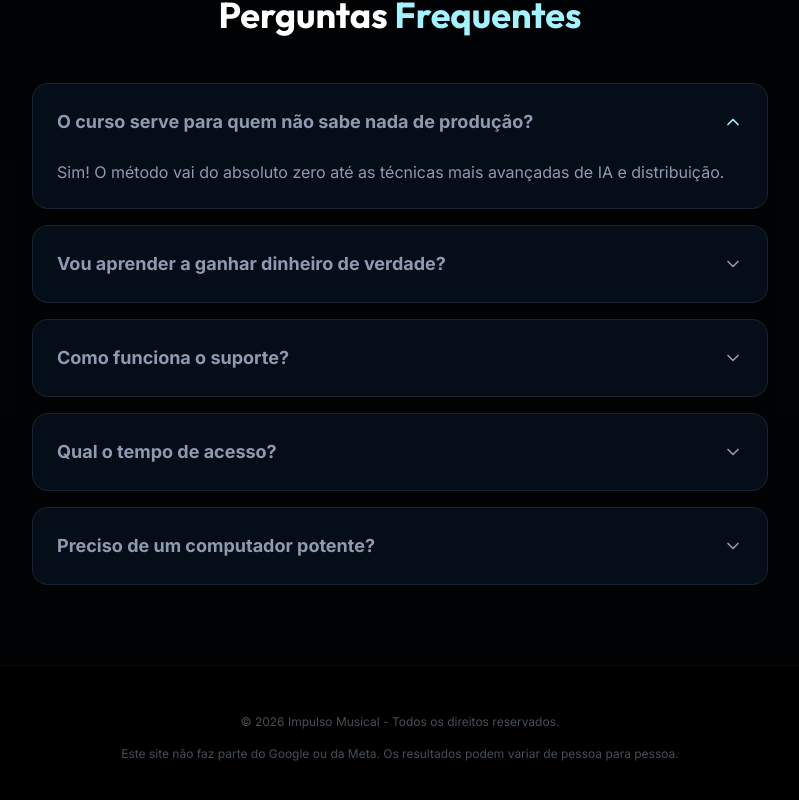
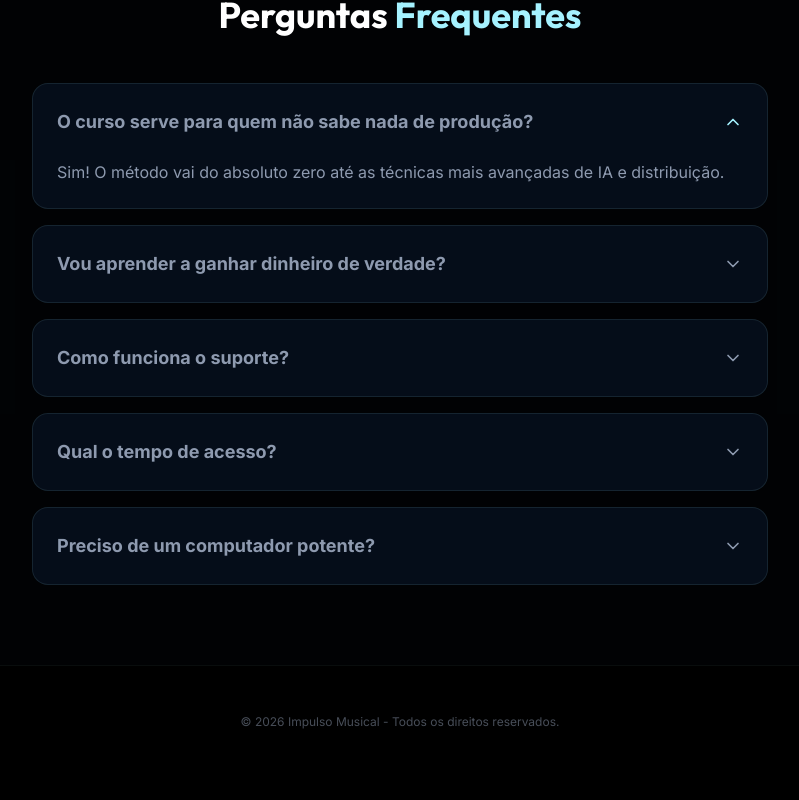
Before and after one commit to felipematos180702/Impulso-musical, a React (Vite) app: page / in a window 1280 px wide. Shown: the part 5683-6483 px from the top of the page, without its empty margins (240-1039 px from the left). After the commit the page ends 6461 px from the top, so only its background shows below. Built offline with nearby package versions, Linux system fonts and the light colour scheme.

Commit message:
fix(footer): Simplify copyright text
Remove disclaimer from footer to declutter and focus on branding.

```diff
--- a/src/App.tsx
+++ b/src/App.tsx
@@ -577,9 +577,8 @@ export default function App() {
       <Reveal><FAQ /></Reveal>
 
       <footer className="py-12 border-t border-neon/10 text-center opacity-50 text-xs">
-          <div className="max-w-7xl mx-auto px-4">
-              <p className="mb-4">© 2026 Impulso Musical - Todos os direitos reservados.</p>
-              <p>Este site não faz parte do Google ou da Meta. Os resultados podem variar de pessoa para pessoa.</p>
+          <div className="max-w-7xl mx-auto px-4 text-center">
+              <p>© 2026 Impulso Musical - Todos os direitos reservados.</p>
           </div>
       </footer>
     </div>
```
